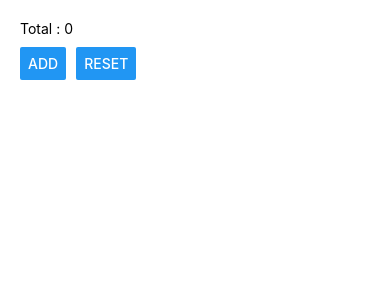
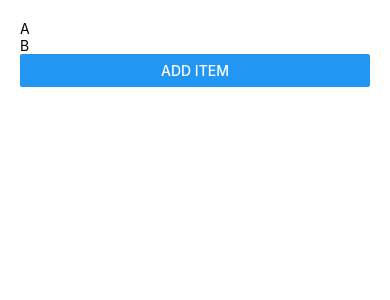
Before and after one commit to nileshborate/react_native, a React Native app in the folder firstappnative/: screen / in a window 390 px wide. Shown: the top 300 px of the page. Built offline with nearby package versions, Linux system fonts and the light colour scheme.

Commit message:
list with keys from state

```diff
--- a/firstappnative/App.tsx
+++ b/firstappnative/App.tsx
@@ -1,22 +1,16 @@
 import { useState } from 'react';
 import { Button, StyleSheet, Text, View } from 'react-native';
 
-const Actions = ({ increment, reset }) => (
-  <View style={{ flexDirection: 'row', gap: 10, marginTop: 10 }}>
-    <Button title="Add" onPress={increment} />
-    <Button title="Reset" onPress={reset} />
-  </View>
-);
-
 function App() {
-  const [total, setTotal] = useState(0);
-
+  const [items, setItems] = useState(['A', 'B']);
   return (
     <View style={{ padding: 20 }}>
-      <Text>Total : {total}</Text>
-      <Actions
-        increment={() => setTotal(total + 1)}
-        reset={() => setTotal(0)}
+      {items.map((item, index) => (
+        <Text key={index}>{item}</Text>
+      ))}
+      <Button
+        onPress={() => setItems([...items, `X${items.length + 1}`])}
+        title="Add Item"
       />
     </View>
   );
```
